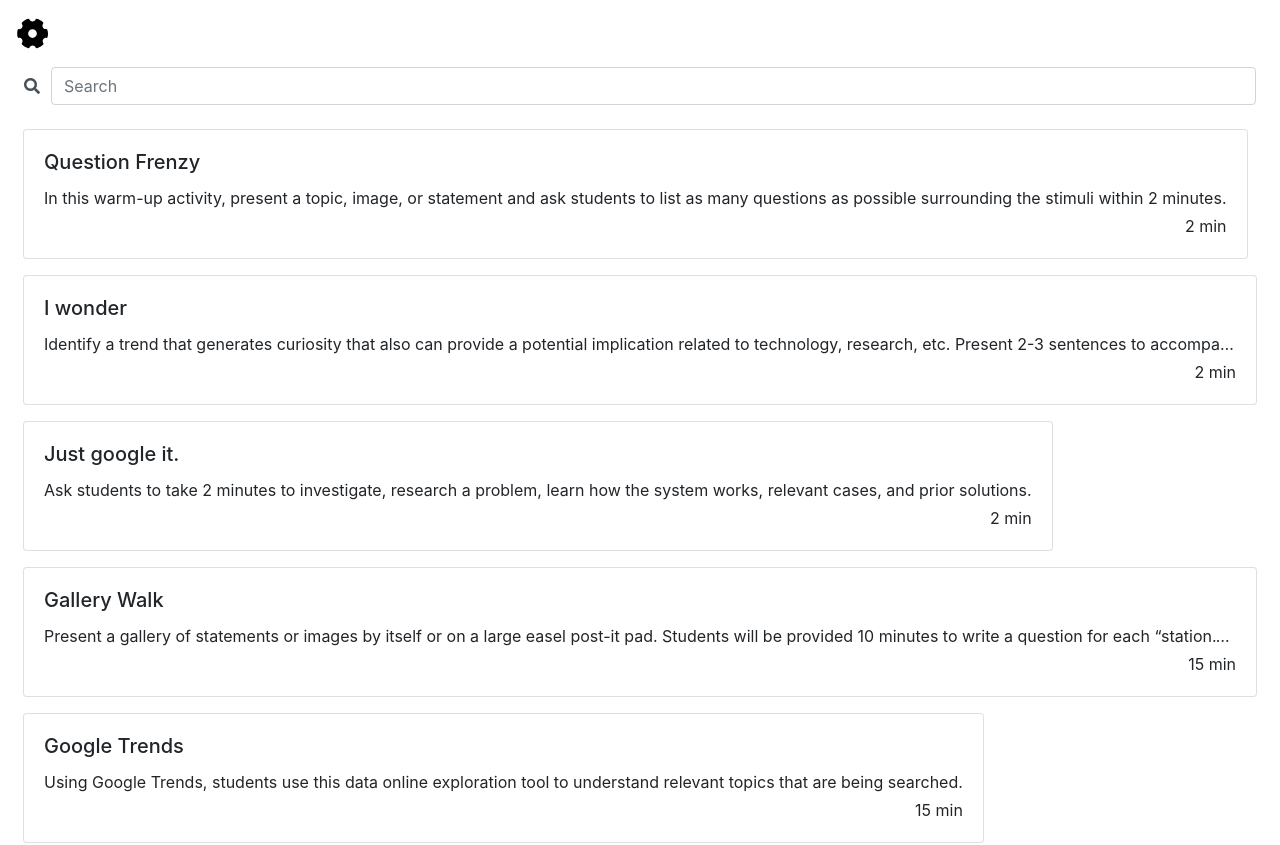
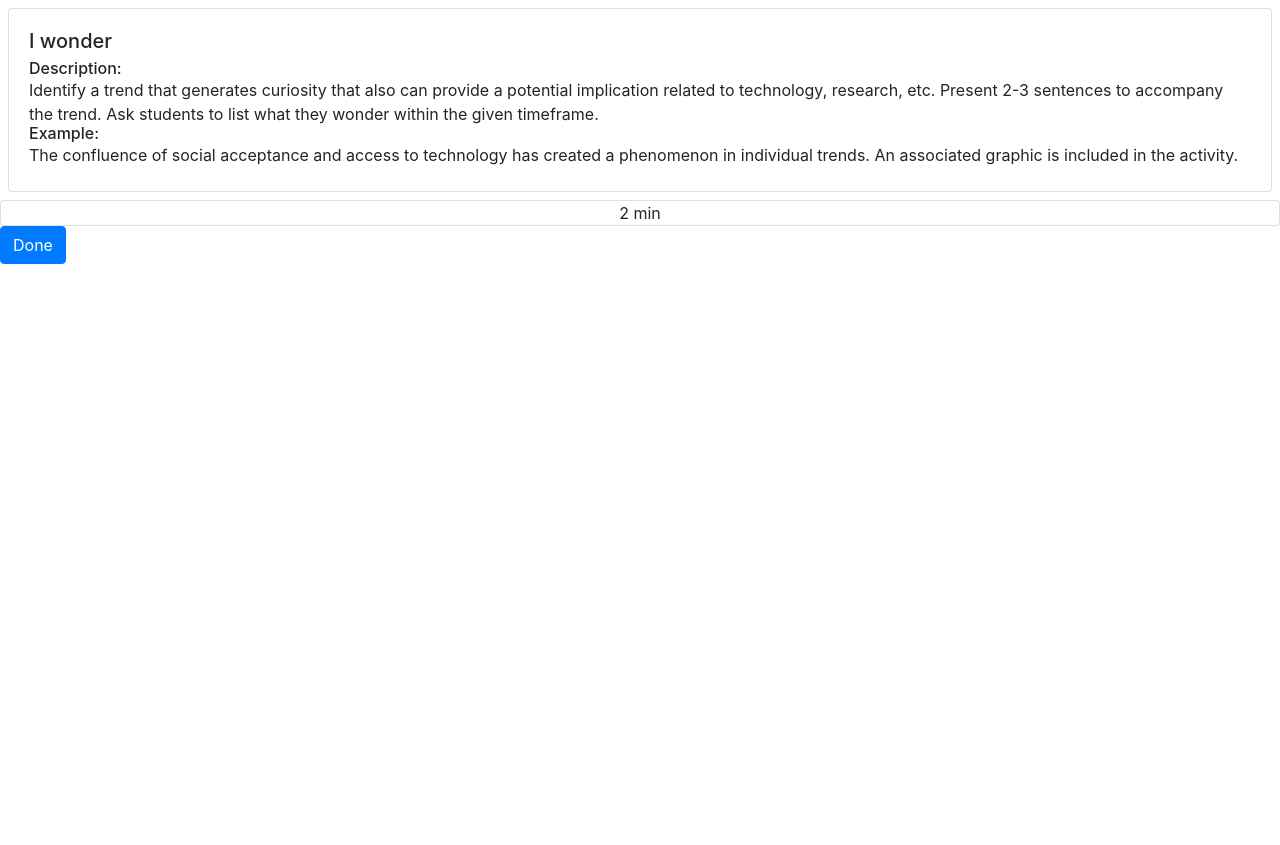
Before and after one commit to willmao1/Flash-Card-UI, a React (Create React App) app: page /card in a window 1280 px wide. Shown: the top 845 px of the page. After the commit the page ends 800 px from the top, so only its background shows below. Built offline with nearby package versions, Linux system fonts and the light colour scheme.

Commit message:
Added skeleton of card view

```diff
--- a/package.json
+++ b/package.json
@@ -11,6 +11,7 @@
     "react": "^18.2.0",
     "react-bootstrap": "^2.7.2",
     "react-dom": "^18.2.0",
+    "react-router-dom": "^6.9.0",
     "react-scripts": "5.0.1",
     "web-vitals": "^2.1.4"
   },
--- a/src/App.js
+++ b/src/App.js
@@ -1,44 +1,16 @@
 import React, { useState } from "react";
-
-import Container from "react-bootstrap/Container";
-import Row from "react-bootstrap/Row";
-import Col from "react-bootstrap/Col";
-import Card from "react-bootstrap/Card";
-
-import MicromomentPreviewCard from "./components/MicromomentPreviewCard";
-import SearchBar from "./components/SearchBar";
-
-import MICROMOMENT_DATA from "./micromoment-data.json";
-
-import cog from "./images/settings-cog.svg";
+import { BrowserRouter, Routes, Route } from "react-router-dom";
+import SearchPage from "./pages/SearchPage"
+import CardPage from "./pages/CardPage"
 
 function App() {
-  const [searchQuery, setSearchQuery] = useState("");
-
-  const onSearchChange = (e) => setSearchQuery(e.target.value);
-
   return (
-    <>
-      <Container fluid className="mt-3">
-        <Row>
-          <Col>
-            <img src={cog} width="35" />
-          </Col>
-        </Row>
-        <Row>
-          <SearchBar searchText={searchQuery} onChange={onSearchChange} />
-        </Row>
-        {MICROMOMENT_DATA.filter((micromoment) =>
-          micromoment.title.toLowerCase().includes(searchQuery.toLowerCase())
-        ).map((micromoment) => (
-          <Row>
-            <Col md="auto">
-              <MicromomentPreviewCard micromoment={micromoment} />
-            </Col>
-          </Row>
-        ))}
-      </Container>
-    </>
+    <BrowserRouter>
+      <Routes>
+        <Route path="/" element={<SearchPage/>} />
+        <Route path="/card" element={<CardPage/>} />
+      </Routes>
+    </BrowserRouter>
   );
 }
 
--- /dev/null
+++ b/src/components/FullCard.js
@@ -0,0 +1,27 @@
+import Card from "react-bootstrap/Card";
+import Button from "react-bootstrap/Button"
+function FullCard({ micromoment }) {
+  return (
+    <>
+      <Card className="m-2">
+        <Card.Body>
+          <Card.Title>{micromoment.title}</Card.Title>
+          <Card.Subtitle>Description:</Card.Subtitle>
+          <Card.Text className="mb-1">
+            {micromoment.description}
+          </Card.Text>
+          <Card.Subtitle>Example:</Card.Subtitle>
+          <Card.Text className="mb-1">
+            {micromoment.example}
+          </Card.Text>
+        </Card.Body>
+      </Card>
+      <Card>
+        <Card.Text className="text-center">{micromoment.time} min</Card.Text>
+      </Card>
+      <Button className="right-align" value = ".float-right">Done</Button>
+    </>
+  );
+}
+
+export default FullCard;
--- a/src/index.js
+++ b/src/index.js
@@ -1,7 +1,6 @@
 import React from "react";
 import ReactDOM from "react-dom/client";
 import App from "./App";
-
 import "../node_modules/bootstrap/dist/css/bootstrap.min.css";
 import "@fortawesome/fontawesome-free/css/all.min.css";
 import "bootstrap-css-only/css/bootstrap.min.css";
--- a/src/micromoment-data.json
+++ b/src/micromoment-data.json
@@ -9,7 +9,9 @@
     "id": 2,
     "title": "I wonder",
     "description": "Identify a trend that generates curiosity that also can provide a potential implication related to technology, research, etc. Present 2-3 sentences to accompany the trend. Ask students to list what they wonder within the given timeframe.",
-    "time": 2
+    "example": "The confluence of social acceptance and access to technology has created a phenomenon in individual trends. An associated graphic is included in the activity.",
+    "time": 2,
+    "tip":"The activity can be expanded to introduce a research topic or be used as a class opener."
   },
   {
     "id": 3,
--- /dev/null
+++ b/src/pages/CardPage.js
@@ -0,0 +1,16 @@
+import React, { useState } from "react";
+import FullCard from "../components/FullCard";
+import MICROMOMENT_DATA from "../micromoment-data.json";
+function CardPage() {
+  const [searchQuery, setSearchQuery] = useState("");
+
+  const onSearchChange = (e) => setSearchQuery(e.target.value);
+
+  return (
+    <>
+      <FullCard micromoment={MICROMOMENT_DATA[1]}/>
+    </>
+  );
+}
+
+export default CardPage;
--- /dev/null
+++ b/src/pages/SearchPage.js
@@ -0,0 +1,43 @@
+import React, { useState } from "react";
+
+import Container from "react-bootstrap/Container";
+import Row from "react-bootstrap/Row";
+import Col from "react-bootstrap/Col";
+import MicromomentPreviewCard from "../components/MicromomentPreviewCard";
+import SearchBar from "../components/SearchBar";
+
+import MICROMOMENT_DATA from "../micromoment-data.json";
+
+import cog from "../images/settings-cog.svg";
+
+function SearchPage() {
+  const [searchQuery, setSearchQuery] = useState("");
+
+  const onSearchChange = (e) => setSearchQuery(e.target.value);
+
+  return (
+    <>
+      <Container fluid className="mt-3">
+        <Row>
+          <Col>
+            <img src={cog} width="35" />
+          </Col>
+        </Row>
+        <Row>
+          <SearchBar searchText={searchQuery} onChange={onSearchChange} />
+        </Row>
+        {MICROMOMENT_DATA.filter((micromoment) =>
+          micromoment.title.toLowerCase().includes(searchQuery.toLowerCase())
+        ).map((micromoment) => (
+          <Row>
+            <Col md="auto">
+              <MicromomentPreviewCard micromoment={micromoment} />
+            </Col>
+          </Row>
+        ))}
+      </Container>
+    </>
+  );
+}
+
+export default SearchPage;
```
Also changed, not shown: 1 other file (tests, documents, lock files or other folders).
